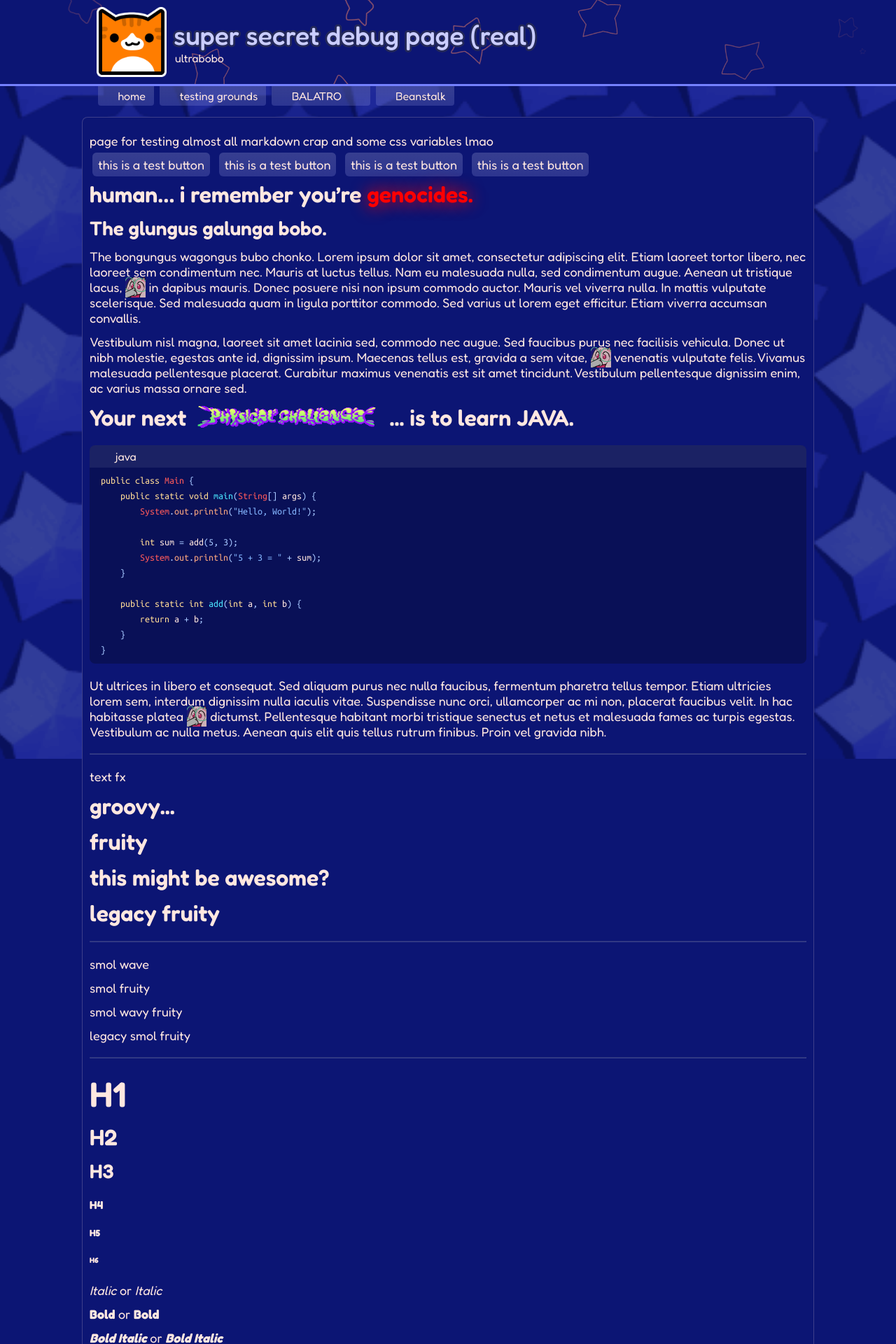
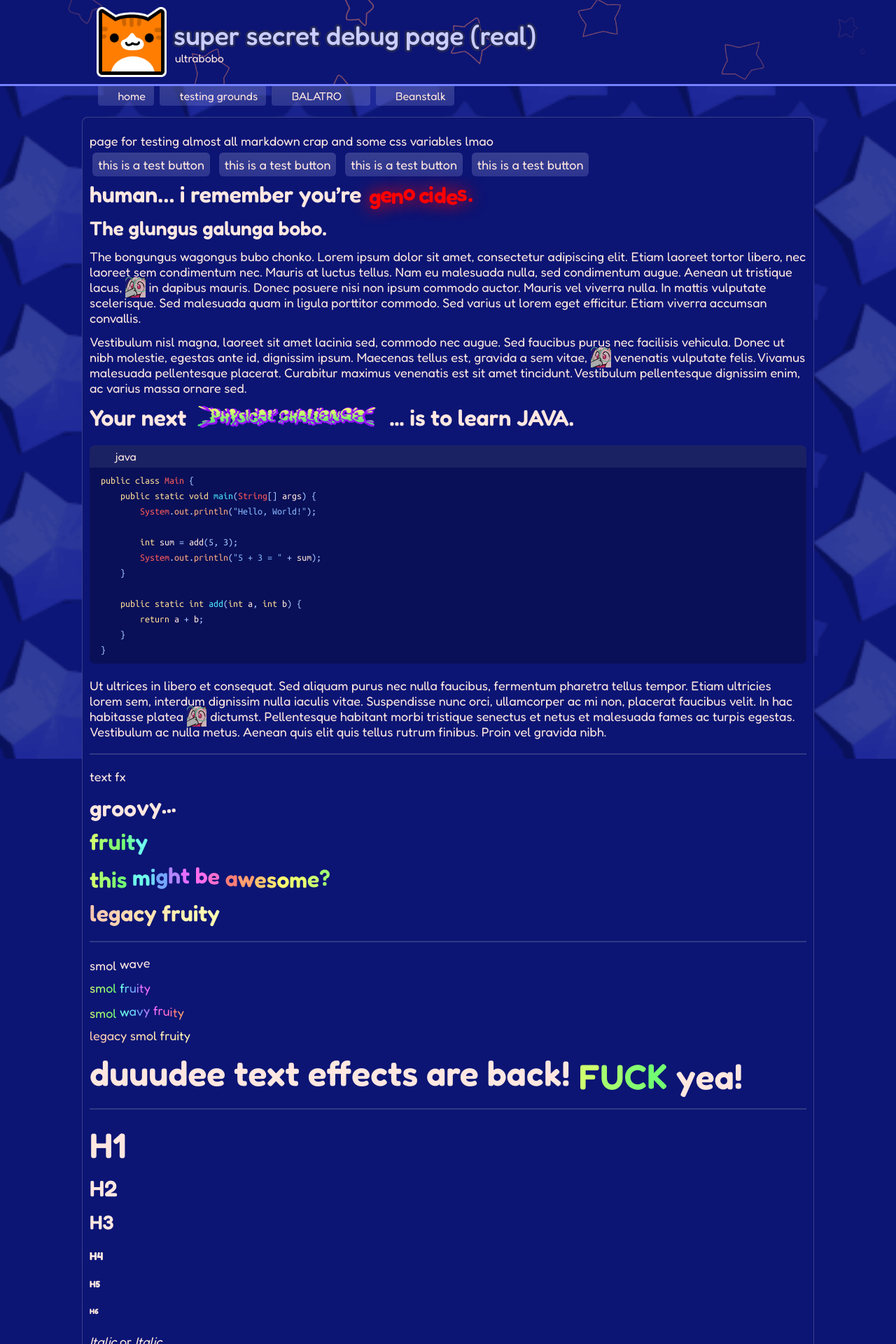
Before and after one commit to Cookiaria/cookisite-main, a Jekyll site: the page built from test.md, in a window 1280 px wide. Shown: the top 1920 px of the page at 70% size. Built offline with Jekyll 4.4.1, drawn with Linux system fonts in a browser that asks for light colours; some web fonts are replaced.

Commit message:
stupid thing

```diff
--- a/_layouts/default.html
+++ b/_layouts/default.html
@@ -50,4 +50,5 @@
 
     <script src="/assets/js/buttons.js"></script>
     <script src="/assets/js/codeblock.js"></script>
+    <script src="/assets/js/textfx.js"></script>
 </html>
--- a/assets/css/style.css
+++ b/assets/css/style.css
@@ -21,6 +21,25 @@
         transparent 50%,
         var(--background-color) 100%
     );
+
+    --rainbow-colors: linear-gradient(90deg,
+            #fe7e6f 0%,
+            #fec46f 7.14%,
+            #fffa6f 14.29%,
+            #ddff6f 21.43%,
+            #91ff6f 28.57%,
+            #6eff73 35.71%,
+            #6fffef 42.86%,
+            #6fffef 50%,
+            #6ea9fe 57.14%,
+            #6ea9fe 64.29%,
+            #6ea9fe 71.43%,
+            #dc6eff 78.57%,
+            #ff6efa 85.71%,
+            #fe6fc3 92.86%,
+            #fe7e6f 100%);
+
+    --rainbow-color-list: #fe7e6f, #fec46f, #fffa6f, #ddff6f, #91ff6f, #6eff73, #6fffef, #6ea9fe, #dc6eff, #ff6efa, #fe6fc3, #fe7e6f;
 }
 
 body {
@@ -61,6 +80,15 @@ a {
     text-decoration: none;
 }
 
+a:hover {
+    color: color-mix(
+        in srgb,
+        var(--accent-color) 50%,
+        var(--main-text-color) 50%
+    );
+    text-decoration: underline;
+}
+
 img {
     max-width: 100%;
     height: auto;
@@ -72,13 +100,25 @@ hr {
     opacity: 20%;
 }
 
-a:hover {
-    color: color-mix(
-        in srgb,
-        var(--accent-color) 50%,
-        var(--main-text-color) 50%
-    );
-    text-decoration: underline;
+.wavy span {
+    display: inline-block;
+}
+
+.rainbow span {
+    display: inline-block;
+}
+
+blockquote {
+    padding: 12px 32px 12px 16px;
+    margin: 0;
+    border-left: 4px solid var(--accent-color);
+    border-radius: 8px;
+    background-color: rgba(255, 255, 255, 0.025);
+    width: fit-content;
+}
+
+blockquote > p {
+    margin: 0;
 }
 
 /*
@@ -360,3 +400,24 @@ td {
     color: transparent;
     font-weight: 500;
 }
+
+/* crap from old ass version of the website */
+.rainbow-legacy {
+    background: var(--rainbow-colors);
+    background-size: 200% 100%;
+    -webkit-background-clip: text;
+    background-clip: text;
+    color: transparent;
+    animation: colormatic 1.5s linear infinite;
+    mix-blend-mode: screen;
+}
+
+@keyframes colormatic {
+    0% {
+        background-position: 0% 50%;
+    }
+
+    100% {
+        background-position: 200% 50%;
+    }
+}
--- /dev/null
+++ b/assets/js/textfx.js
@@ -0,0 +1,189 @@
+//  ====================
+//  shaky text fx !!11!!
+
+// fuck
+
+// goal is to make it so that you can call "shakyText()"
+// with parameters ("shakyText(100,0.1)")
+
+function shakyText(shakeInterval = 33.333, shakeStrength = 0.1) {
+    const shakySpans = document.querySelectorAll('#shaky');
+
+    shakySpans.forEach(element => {
+        // store the text inside 'shaky' id in memory
+        const ogText = element.textContent;
+
+        // and remove that shi
+        element.innerHTML = '';
+
+        // use the text stored in memory and divide them all into separate spans inside the found #shaky id element
+        // divide every character first, and generate a span for each one
+        for (let i = 0; i < ogText.length; i++) {
+            const char = ogText[i];
+
+            const charSpan = document.createElement('span');
+            charSpan.style.display = 'inline-block';
+            charSpan.style.position = 'relative';
+
+            // and just in case the space doesn't render;
+            charSpan.innerHTML = char === ' ' ? '&nbsp;' : char; // html non-breakable space
+
+            element.appendChild(charSpan);
+
+            setInterval(() => {
+                const x = (Math.random() * 2 - 1) * shakeStrength;
+                const y = (Math.random() * 2 - 1) * shakeStrength;
+
+                charSpan.style.transform = `translate(${x}em, ${y}em)`;
+            }, shakeInterval);
+        }
+    })
+}
+
+document.addEventListener('DOMContentLoaded', () => {
+    shakyText();
+})
+
+//  ====================
+//  wavyyy n rainbow from old website idfk lol
+
+function checkAndInitialize() {
+    const wavyElements = document.querySelectorAll('.wavy:not(.ca-initialized)');
+    const rainbowElements = document.querySelectorAll('.rainbow:not(.ca-initialized)');
+
+    if (wavyElements.length > 0) {
+        initializeWavyText(wavyElements);
+    }
+    if (rainbowElements.length > 0) {
+        initializeRainbowText(rainbowElements);
+    }
+}
+
+function initializeRainbowText(elements) {
+    elements.forEach(parentEl => {
+        const text = parentEl.textContent.trim();
+        parentEl.innerHTML = '';
+
+        const gradient = getComputedStyle(parentEl)
+            .getPropertyValue('rainbow-gradient')
+
+        const colors = getComputedStyle(parentEl)
+            .getPropertyValue('--rainbow-color-list')
+            .trim()
+            .split(',')
+            .map(color => color.trim());
+
+        text.split('').forEach((char, index) => {
+            const span = document.createElement('span');
+            span.textContent = char === ' ' ? '\u00A0' : char;
+            parentEl.appendChild(span);
+        });
+
+        let startTime = null;
+
+        function interpolateColor(color1, color2, factor) {
+            if (factor <= 0) return color1;
+            if (factor >= 1) return color2;
+            const result = color1.slice();
+            for (let i = 0; i < 3; i++) {
+                result[i] = Math.round(result[i] + factor * (color2[i] - result[i]));
+            }
+            return result;
+        }
+
+        function hexToRgb(hex) {
+            const r = parseInt(hex.slice(1, 3), 16);
+            const g = parseInt(hex.slice(3, 5), 16);
+            const b = parseInt(hex.slice(5, 7), 16);
+            return [r, g, b];
+        }
+
+        function rgbToHex(rgb) {
+            return `#${rgb.map(x => x.toString(16).padStart(2, '0')).join('')}`;
+        }
+
+        function animate(timestamp) {
+            if (!startTime) startTime = timestamp;
+            const elapsedTime = timestamp - startTime;
+
+            Array.from(parentEl.children).forEach((span, index) => {
+                const position = ((elapsedTime / 1000) * 0.5 + index * 0.05) % 1;
+                const colorCount = colors.length - 1;
+                const colorPosition = position * colorCount;
+                const colorIndex1 = Math.floor(colorPosition);
+                const colorIndex2 = colorIndex1 + 1;
+                const factor = colorPosition - colorIndex1;
+
+                const rgb1 = hexToRgb(colors[colorIndex1]);
+                const rgb2 = hexToRgb(colors[colorIndex2]);
+                const interpolatedRgb = interpolateColor(rgb1, rgb2, factor);
+                span.style.color = rgbToHex(interpolatedRgb);
+            });
+
+            requestAnimationFrame(animate);
+        }
+
+        requestAnimationFrame(animate);
+        parentEl.classList.add('ca-initialized');
+    });
+}
+
+function initializeWavyText(elements) {
+    elements.forEach(parentEl => {
+        const text = parentEl.textContent.trim();
+        parentEl.innerHTML = '';
+
+        const phases = [];
+
+        text.split('').forEach((char, index) => {
+            const span = document.createElement('span');
+            span.textContent = char === ' ' ? '\u00A0' : char;
+
+            parentEl.appendChild(span);
+            phases.push((index * Math.PI) / 8);
+        });
+
+        const amplitude = 0.1;
+        const frequency = 2;
+
+        function easingFormula(t) {
+            const wave = Math.sin(Math.PI * t * 2) * 0.08;
+            return -(Math.cos(Math.PI * t) - 1) / 2 + wave;
+        }
+
+        let startTime = null;
+
+        function animate(timestamp) {
+            if (!startTime) startTime = timestamp;
+            const elapsedTime = timestamp - startTime;
+            const angle = (elapsedTime / 1000) * frequency * Math.PI * 2;
+
+            Array.from(parentEl.children).forEach((span, index) => {
+                const phase = phases[index];
+                const rawWave = Math.sin(angle + phase);
+                const easedWave = easingFormula((rawWave + 1) / 2) * 2 - 1;
+                const translateY = amplitude * easedWave;
+                span.style.transform = `translateY(${translateY}em)`;
+            });
+
+            requestAnimationFrame(animate);
+        }
+
+        requestAnimationFrame(animate);
+        parentEl.classList.add('ca-initialized');
+    });
+}
+
+const observer = new MutationObserver((mutations) => {
+    checkAndInitialize();
+});
+
+observer.observe(document.body, {
+    childList: true,
+    subtree: true
+});
+
+checkAndInitialize();
+
+window.initializeRainbowText = initializeRainbowText;
+window.initializeWavyText = initializeWavyText;
--- a/index.html
+++ b/index.html
@@ -21,8 +21,8 @@ layout: default
 </style>
 
 <div class="intro">
-    <h1>Welcome!</h1>
-    <p>...to the cookisite! <img src="/assets/emotes/ralWave.gif" class="ca-emote"></p>
+    <h1>~Welcome!</h1>
+    <p>...to the <span class="wavy">cookisite!</span> <img src="/assets/emotes/ralWave.gif" class="ca-emote"></p>
 </div>
 
 <div class="hi">
--- a/test.md
+++ b/test.md
@@ -50,23 +50,25 @@ public class Main {
 
 text fx
 
-<h2 class="ca-wavy">groovy...</h2>
+<h2 class="wavy">groovy...</h2>
 
-<h2 class="ca-rainbow">fruity</h2>
+<h2 class="rainbow">fruity</h2>
 
-<h2 class="ca-wavy ca-rainbow">this might be awesome?</h2>
+<h2 class="wavy rainbow">this might be awesome?</h2>
 
-<h2 class="ca-rainbow-legacy">legacy fruity</h2>
+<h2 class="rainbow-legacy">legacy fruity</h2>
 
 ---
 
-<p class="ca-wavy">smol wave</p>
+<p class="wavy">smol wave</p>
 
-<p class="ca-rainbow">smol fruity</p>
+<p class="rainbow">smol fruity</p>
 
-<p class="ca-wavy ca-rainbow">smol wavy fruity</p>
+<p class="wavy rainbow">smol wavy fruity</p>
 
-<p class="ca-rainbow-legacy">legacy smol fruity</p>
+<p class="rainbow-legacy">legacy smol fruity</p>
+
+<h1>duuudee text effects are back! <span class="rainbow wavy">FUCK</span> <span class="wavy">yea!</span></h1>
 
 ---
 
```
